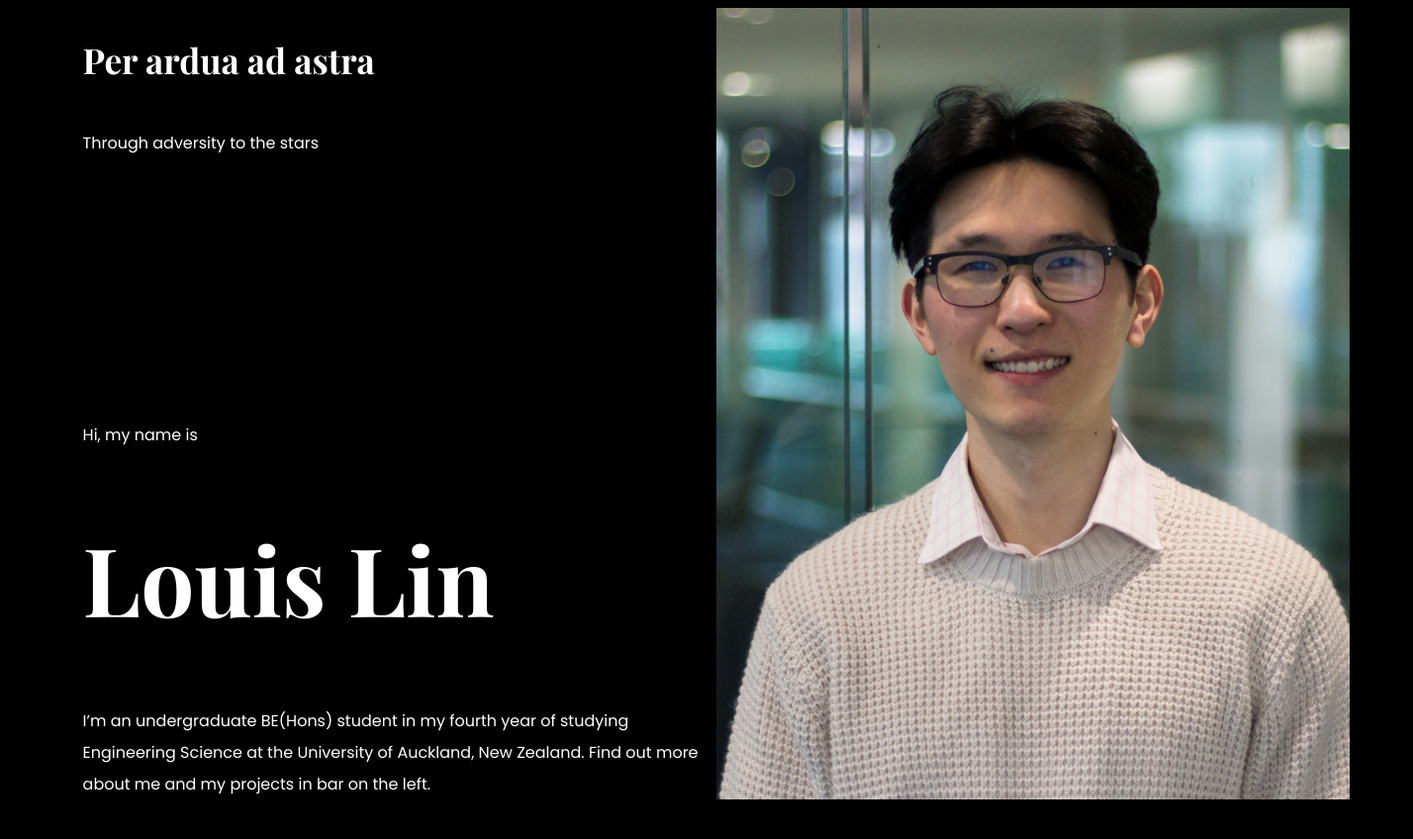
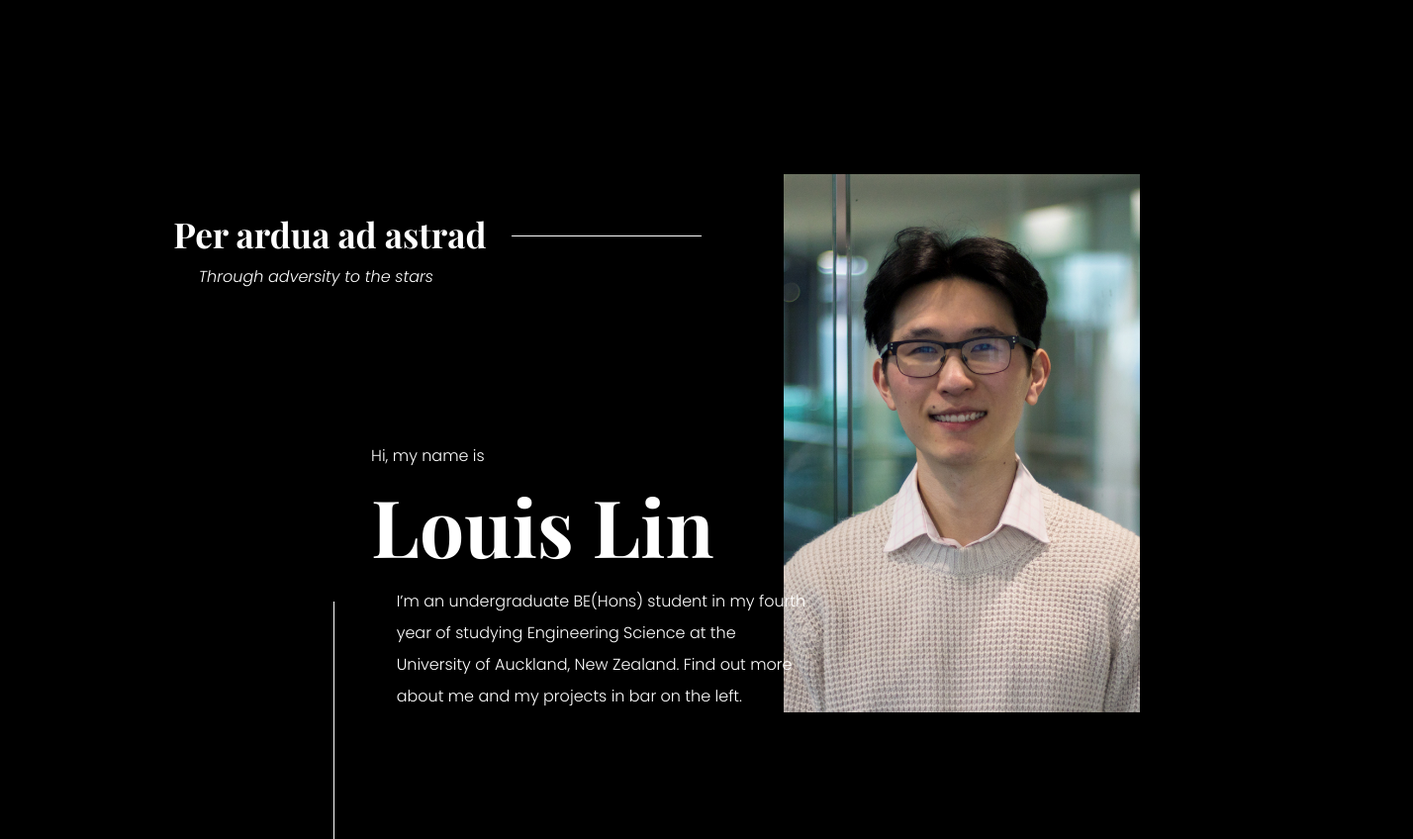
Before and after one commit to louis-cf-lin/louis-cf-lin.github.io, a plain HTML site: page index.html in a window 1280 px wide. Shown: the whole page at 99% size, 1428 px wide, since content can reach past the window. Drawn offline with nearby package versions, Linux system fonts and the light colour scheme; a web font is replaced by a local one.

Commit message:
Full page attempt

```diff
--- a/index.html
+++ b/index.html
@@ -8,22 +8,28 @@
   <meta http-equiv="X-UA-Compatible" content="ie=edge" />
   <link rel="icon" href="images/icon.png" />
   <title>Louis Lin</title>
+  <link rel="stylesheet" href="https://fonts.googleapis.com/css2?family=Playfair+Display:ital,wght@0,400;0,500;0,600;0,700;1,400;1,700&family=Poppins:ital,wght@0,300;0,400;0,500;0,600;0,700;1,300;1,400;1,500;1,600;1,700&display=swap">
+  <link rel="stylesheet" type="text/css" href="/public/stylesheets/fullpage.css" />
   <link rel="stylesheet" href="stylesheets/style.css">
-  <link rel="stylesheet" href="https://fonts.googleapis.com/css2?family=Playfair+Display:ital,wght@0,400;0,700;1,400;1,700&family=Poppins:ital,wght@0,300;0,400;0,500;0,600;0,700;1,300;1,400;1,500;1,600;1,700&display=swap">
 </head>
 
 <body>
 
-  <div id="home" class="section">
-    <div id="home-quote">
-      <h2>Per ardua ad astra</h2>
-      <p>Through adversity to the stars</p>
-    </div>
-    <img id="home-img" src="images/home.jpg" alt="Louis">
-    <div id="home-txt">
-      <p>Hi, my name is</p>
-      <h1>Louis Lin</h1>
-      <p>I’m an undergraduate BE(Hons) student in my fourth year of studying Engineering Science at the University of Auckland, New Zealand. Find out more about me and my projects in bar on the left.</p>
+  <div class="section">
+    <div id="home" class="section-container">
+      <div id="home-quote">
+        <div class="home-latin">
+          <h2>Per ardua ad astrad</h2>
+          <div class="line"></div>
+        </div>
+        <p>Through adversity to the stars</p>
+      </div>
+      <img id="home-img" src="images/home.jpg" alt="Louis">
+      <div id="home-txt">
+        <p class="home-hi">Hi, my name is</p>
+        <h1 class="home-name">Louis Lin</h1>
+        <p class="home-para">I’m an undergraduate BE(Hons) student in my fourth year of studying Engineering Science at the University of Auckland, New Zealand. Find out more about me and my projects in bar on the left.</p>
+      </div>
     </div>
   </div>
 
@@ -31,6 +37,7 @@
     Test
   </footer>
 
+  <script type="text/javascript" src="/public/javascripts/fullpage.js"></script>
   <script src="scripts/javascript.js"></script>
 </body>
 
--- a/scripts/javascript.js
+++ b/scripts/javascript.js
@@ -0,0 +1,10 @@
+new fullpage('#fullpage', {
+  //options here
+  licenseKey: '1A848552-FFD34058-A6D0F08A-F33DC2F0',
+  autoScrolling: true,
+  scrollHorizontally: false,
+  navigation: true,
+  navigationPosition: 'left',
+  navigationTooltips: ['Home']
+})
+story.size = true
--- a/stylesheets/style.scss
+++ b/stylesheets/style.scss
@@ -1,23 +1,35 @@
 $playfair: 'Playfair Display', serif;
 $poppins: 'Poppins', sans-serif;
+$right-spacing: 10vw;
+
+* {
+  margin: 0;
+  padding: 0;
+  box-sizing: border-box;
+  text-decoration: none;
+  user-select: none;
+}
 
 body {
   width: 100vw;
+  max-width: 100%;
   background: black;
 }
 
-.section {
-  padding-left: calc(50px + 2vw);
-  padding-right: 5vw;
+.section-container {
   height: 100vh;
   width: 100%;
+  padding-left: calc(60px + 4vw);
+  padding-right: $right-spacing;
 }
 
 h1 {
   font-family: $playfair;
   color: white;
   font-weight: 700;
-  font-size: 6em;
+  font-size: 5em;
+  font-style: normal;
+  margin-bottom: 0.1em;
 }
 
 h2 {
@@ -25,34 +37,82 @@ h2 {
   color: white;
   font-weight: 700;
   font-size: 2.2em;
+  font-style: normal;
+  margin-bottom: 0.1em;
+  display: block;
 }
 
 p {
   font-family: $poppins;
-  font-weight: 400;
+  font-weight: 300;
   color: white;
   line-height: 200%;
 }
 
 #home {
   display: grid;
-  grid-template-rows: 50% 50%;
-  grid-template-columns: 50% 50%;
+  grid-template-rows: 40% 60%;
   grid-template-areas:
   'quote img'
   'txt img';
+  padding-top: 10vh;
+  padding-bottom: 10vh;
   #home-quote {
     grid-area: quote;
     display: flex;
     flex-direction: column;
+    margin-left: 5vw;
+    margin-bottom: 5vh;
+    align-self: flex-end;
+    .home-latin {
+      display: flex;
+      align-items: center;
+      .line {
+        flex: 1 1 0;
+        height: 1px;
+        background: white;
+        margin-left: 2vw;
+        max-width: 15vw;
+      }
+    }
+    p {
+      font-style: italic;
+      margin-left: 2vw;
+    }
   }
   #home-img {
     grid-area: img;
     object-fit: cover;
-    height: 100%;
-    width: 100%;
+    height: 85%;
+    width: auto;
+    max-width: 100%;
+    align-self: flex-end;
+    justify-self: flex-start;
   }
   #home-txt {
     grid-area: txt;
+    align-self: flex-end;
+    justify-self: flex-end;
+    width: 65%;
+    display: flex;
+    flex-direction: column;
+    margin-right: -2vw;
+    .home-name {
+      white-space: nowrap;
+    }
+    .home-para {
+      margin-left: 2vw;
+      position: relative;
+      overflow: visible;
+      &::after {
+        content: '';
+        position: absolute;
+        top: 2vh;
+        left: -5vw;
+        height: 30vh;
+        width: 1px;
+        background: white;
+      }
+    }
   }
 }
```
Also changed, not shown: stylesheets/style.css.
